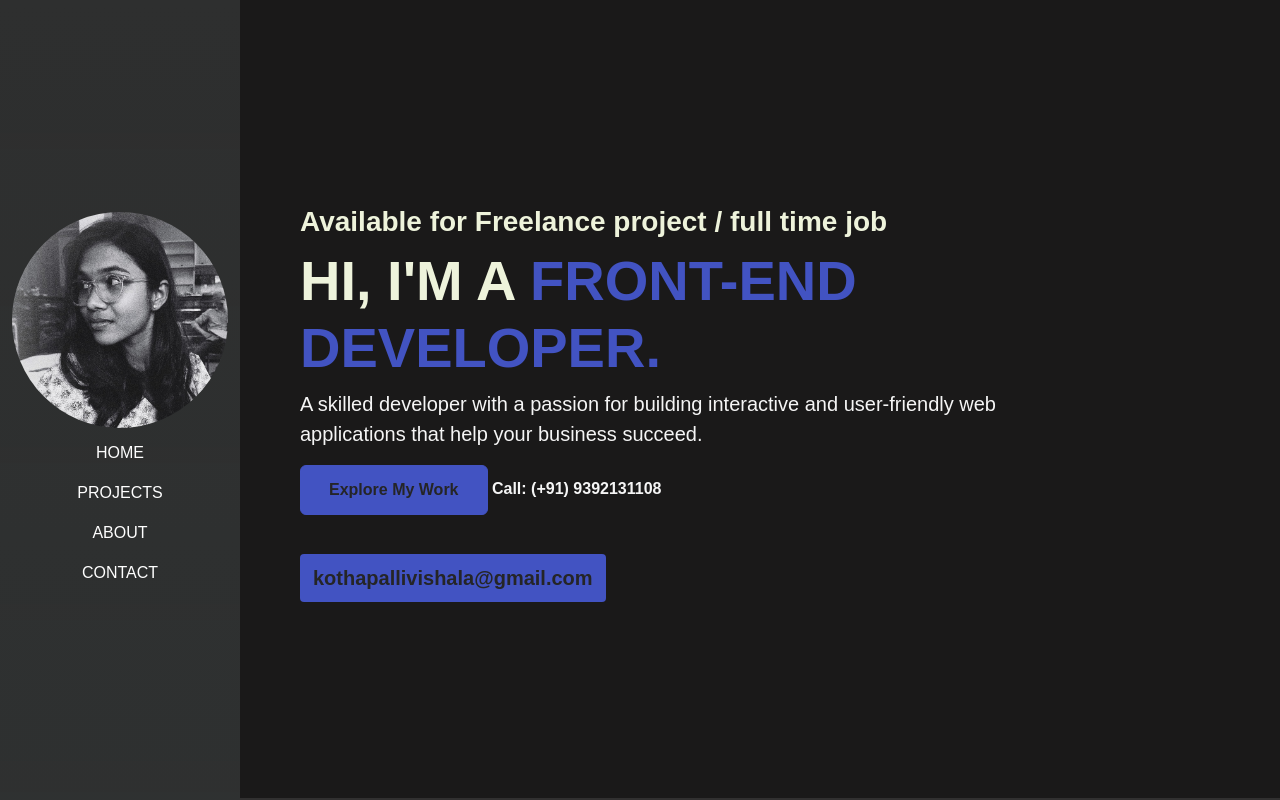
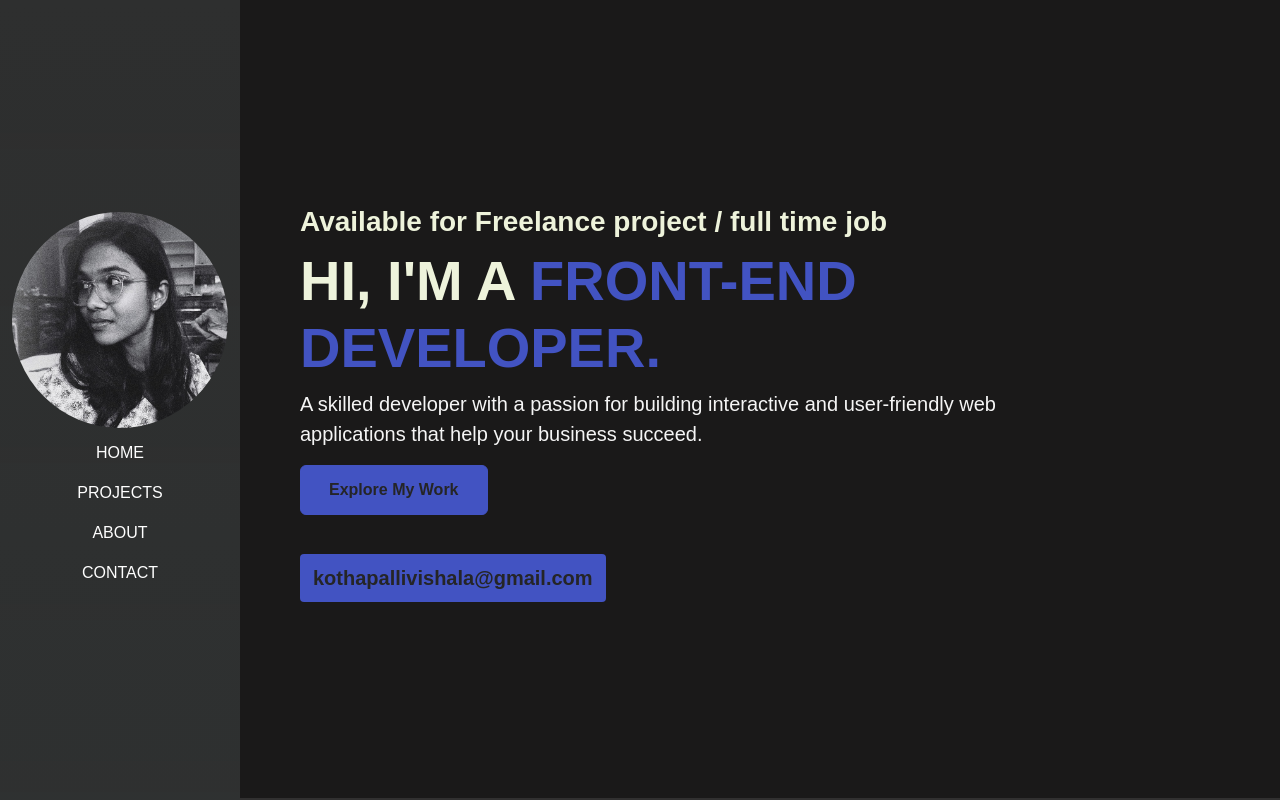
Before and after one commit to kothapallyvishala/portfolio_website, a plain HTML site: page assets/index.html in a window 1280 px wide. Shown: the top 800 px of the page. Drawn offline with Linux system fonts and the light colour scheme; a web font is replaced by a local one.

Commit message:
Update index.html

```diff
--- a/assets/index.html
+++ b/assets/index.html
@@ -53,7 +53,6 @@
                 <P class="lead nt-2 nb-4"  data-aos="fade-up" data-aos-delay="300">A skilled developer with a passion for building interactive and user-friendly web applications that help your business succeed.</P>
                 <div data-aos="fade-up" data-aos-delay="600" >
                   <a href="#work" class="btn btn-brand ne-3">Explore My Work</a>
-                <a href="#" class="link-custom">Call: (+91) 9392131108</a>
 
                 <div class="bs-5 pt-5" data-aos="fade-up" data-aos-delay="600">
                 <a class="my-mail" href = "mailto:kothapallivishala@gmail.com?subject = Feedback&body = Message">
```
